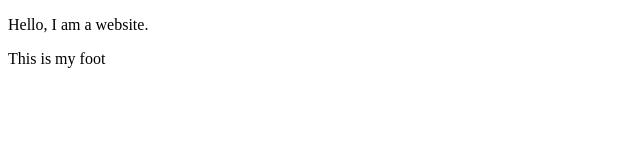
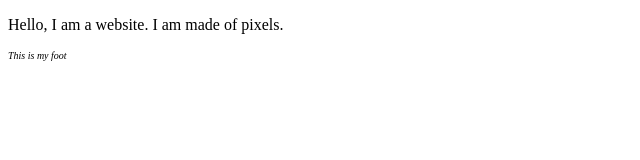
Before and after one commit to Catsudemo/foocoding-scratch, a plain HTML site: page Week 3/docs/index.html in a window 1280 px wide. Shown: the whole page, without its empty margins (0-640 px from the left). Drawn offline with Linux system fonts and the light colour scheme.

Commit message:
html font style updated

```diff
--- a/Week 3/docs/index.html
+++ b/Week 3/docs/index.html
@@ -1,10 +1,10 @@
 <!DOCTYPE html>
 <head>
     <style>
-   body>p {
+   p {
         font-style: strong;
     }
-    footer>p {
+    footer {
         font-style:italic;
         font-size: 10px;
     }
@@ -12,7 +12,9 @@
 
 </head>
 <body>
-   <p> Hello, I am a website. </p>
+   <p> Hello, I am a website.
+       I am made of pixels.
+   </p>
 </body>
 <footer>
     This is my foot
```
